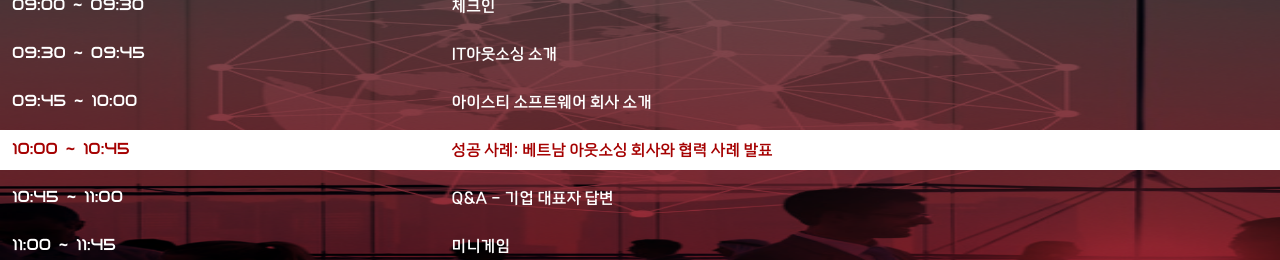
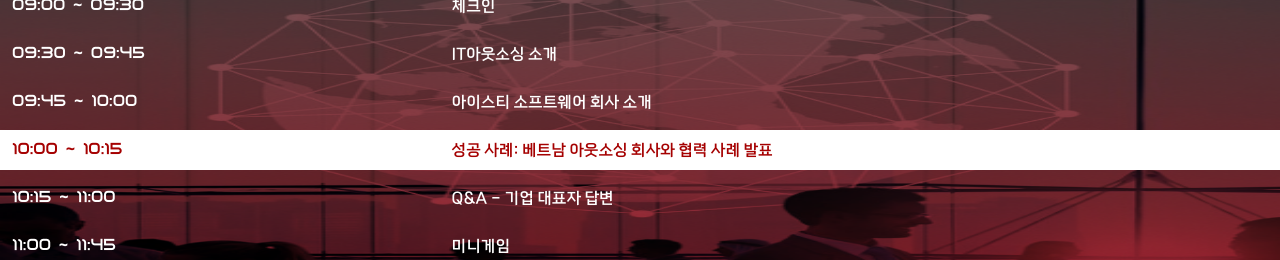
Before and after one commit to nguyenviet02/vietnam-it-developer-house, a React (Vite) app: page /success-strategies in a window 1280 px wide. Shown: the part 2320-2580 px from the top of the page. Built offline with nearby package versions, Linux system fonts and the light colour scheme; what fluid-tailwind would draw is missing.

Commit message:
fix: timeline

```diff
--- a/src/components/success-strategies/EventHighlight.tsx
+++ b/src/components/success-strategies/EventHighlight.tsx
@@ -72,12 +72,12 @@
           title: "아이스티 소프트웨어 회사 소개",
         },
         {
-          time: "10:00 ~ 10:45",
+          time: "10:00 ~ 10:15",
           title: "성공 사례: 베트남 아웃소싱 회사와 협력 사례 발표",
           isHighlight: true,
         },
         {
-          time: "10:45 ~ 11:00",
+          time: "10:15 ~ 11:00",
           title: "Q&A - 기업 대표자 답변",
         },
         {
```
